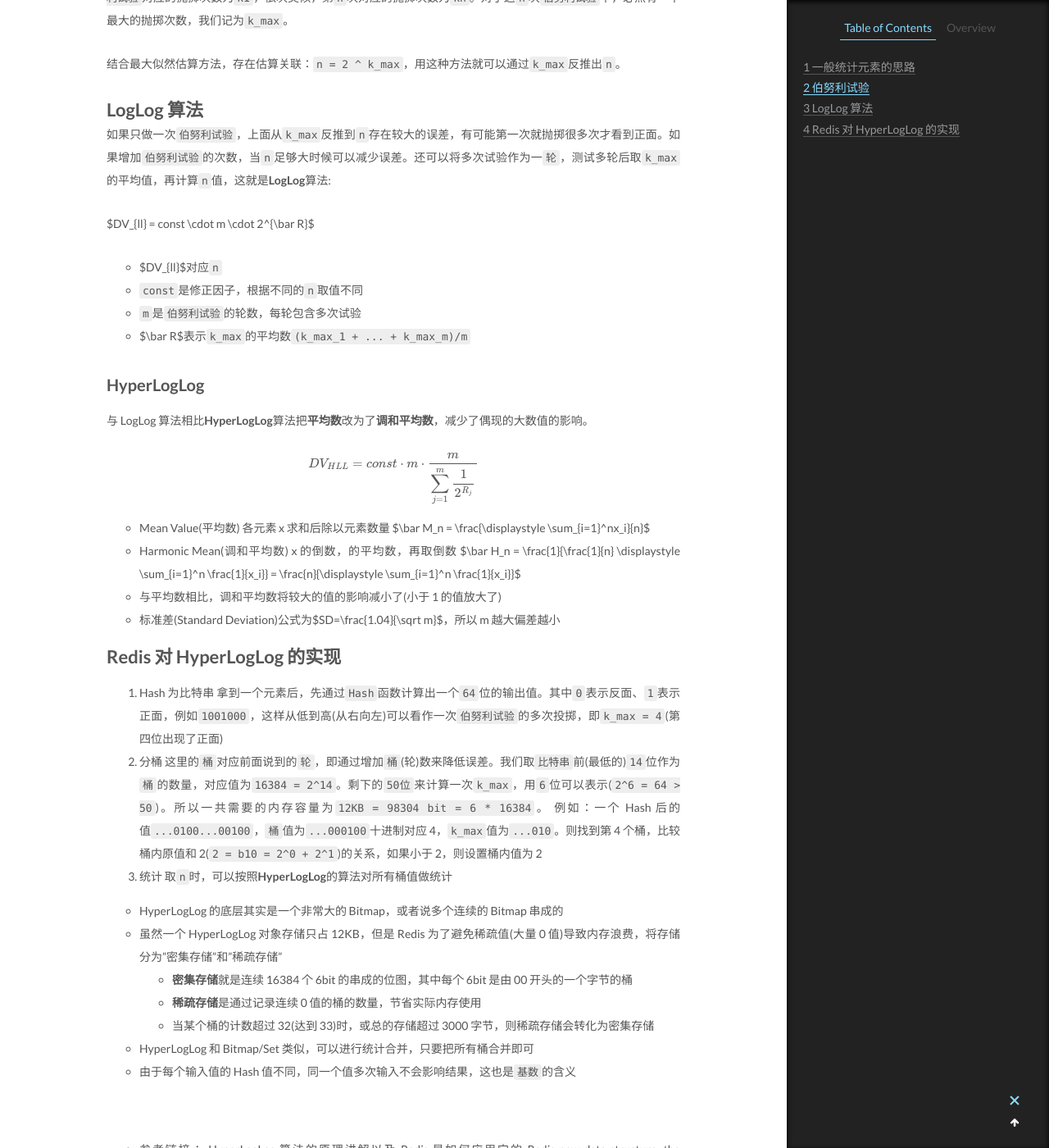
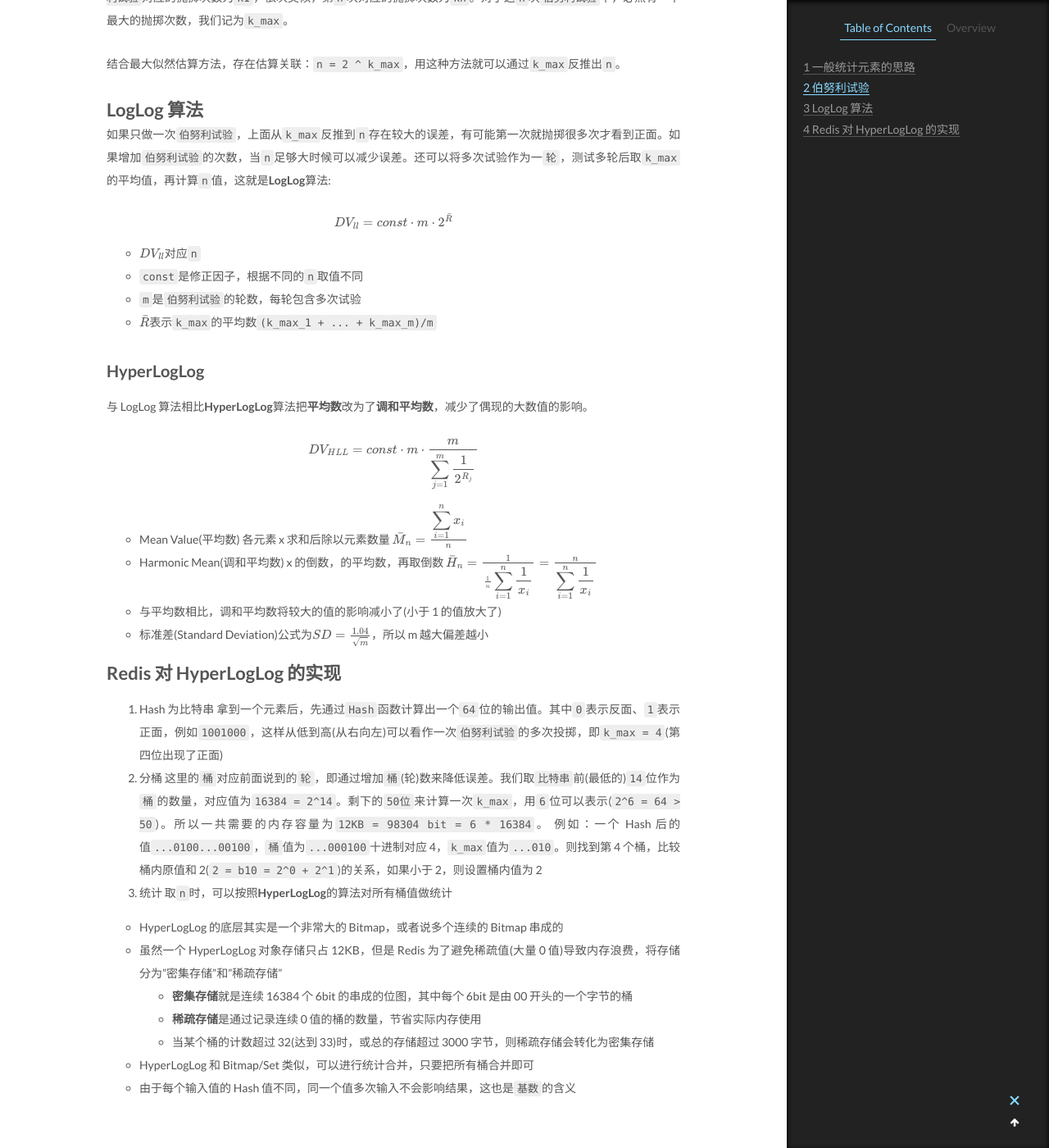
Before and after one commit to CodeHunter2006/CodeHunter2006.github.io, a Jekyll site: the page built from _posts/2020-12-03-Redis_HyperLogLog.md, in a window 1280 px wide and 1400 px high, scrolled down 1224 px. Shown: the whole window at 82% size. Built offline with Jekyll 4.4.1, drawn with Linux system fonts in a browser that asks for light colours; formulas are drawn with MathJax 3.

Commit message:
[doc]: add contents.

```diff
--- a/_posts/2020-12-03-Redis_HyperLogLog.md
+++ b/_posts/2020-12-03-Redis_HyperLogLog.md
@@ -28,12 +28,12 @@
 
 如果只做一次`伯努利试验`，上面从`k_max`反推到`n`存在较大的误差，有可能第一次就抛掷很多次才看到正面。如果增加`伯努利试验`的次数，当`n`足够大时候可以减少误差。还可以将多次试验作为一`轮`，测试多轮后取`k_max`的平均值，再计算`n`值，这就是**LogLog**算法:
 
-$DV_{ll} = const \cdot m \cdot 2^{\bar R}$
+$$DV_{ll} = const \cdot m \cdot 2^{\bar R}$$
 
-- $DV_{ll}$对应`n`
+- $$DV_{ll}$$对应`n`
 - `const`是修正因子，根据不同的`n`取值不同
 - `m`是`伯努利试验`的轮数，每轮包含多次试验
-- $\bar R$表示`k_max`的平均数`(k_max_1 + ... + k_max_m)/m`
+- $$\bar R$$表示`k_max`的平均数`(k_max_1 + ... + k_max_m)/m`
 
 ## HyperLogLog
 
@@ -45,12 +45,12 @@
 
 - Mean Value(平均数)
   各元素 x 求和后除以元素数量
-  $\bar M_n = \frac{\displaystyle \sum_{i=1}^nx_i}{n}$
+  $$\bar M_n = \frac{\displaystyle \sum_{i=1}^nx_i}{n}$$
 - Harmonic Mean(调和平均数)
   x 的倒数，的平均数，再取倒数
-  $\bar H_n = \frac{1}{\frac{1}{n} \displaystyle \sum_{i=1}^n \frac{1}{x_i}} = \frac{n}{\displaystyle \sum_{i=1}^n \frac{1}{x_i}}$
+  $$\bar H_n = \frac{1}{\frac{1}{n} \displaystyle \sum_{i=1}^n \frac{1}{x_i}} = \frac{n}{\displaystyle \sum_{i=1}^n \frac{1}{x_i}}$$
 - 与平均数相比，调和平均数将较大的值的影响减小了(小于 1 的值放大了)
-- 标准差(Standard Deviation)公式为$SD=\frac{1.04}{\sqrt m}$，所以 m 越大偏差越小
+- 标准差(Standard Deviation)公式为$$SD=\frac{1.04}{\sqrt m}$$，所以 m 越大偏差越小
 
 # Redis 对 HyperLogLog 的实现
 
```
